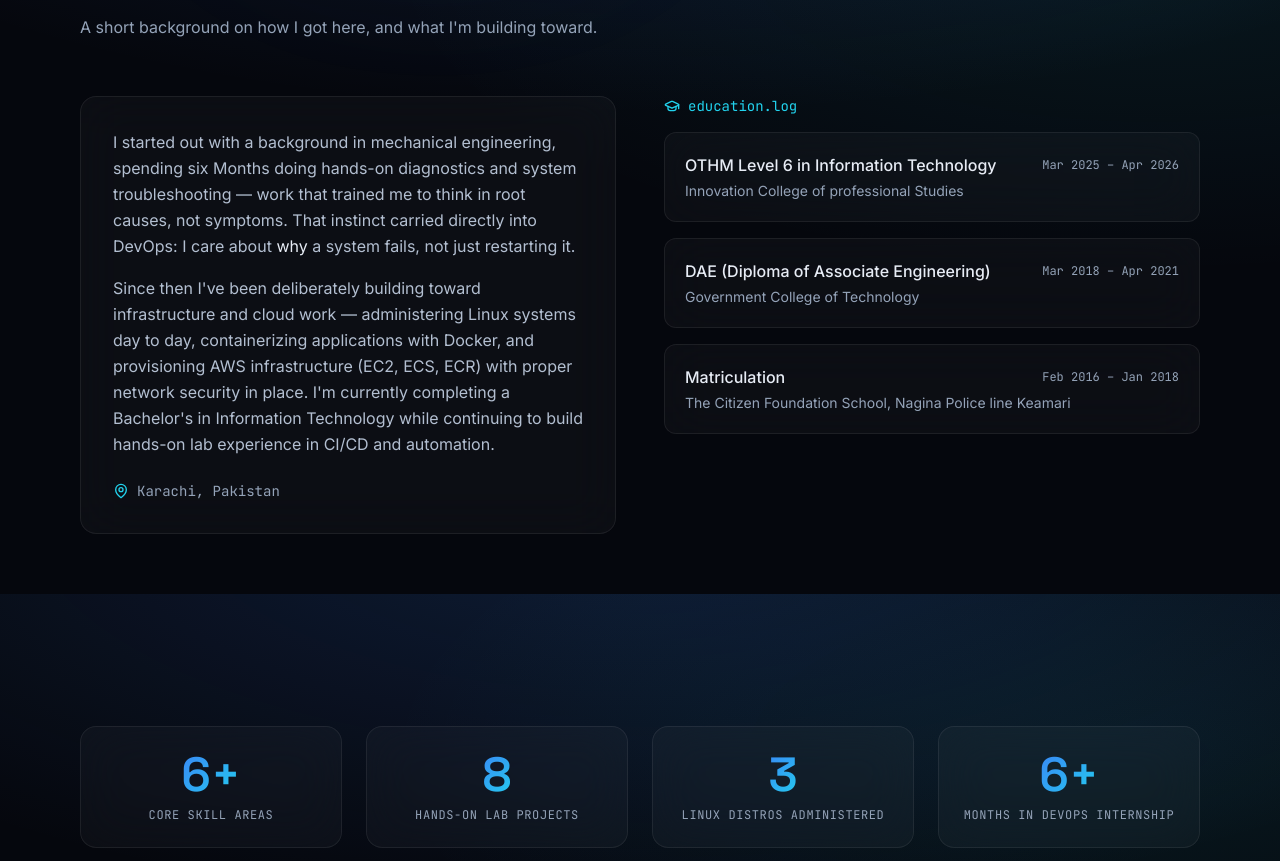
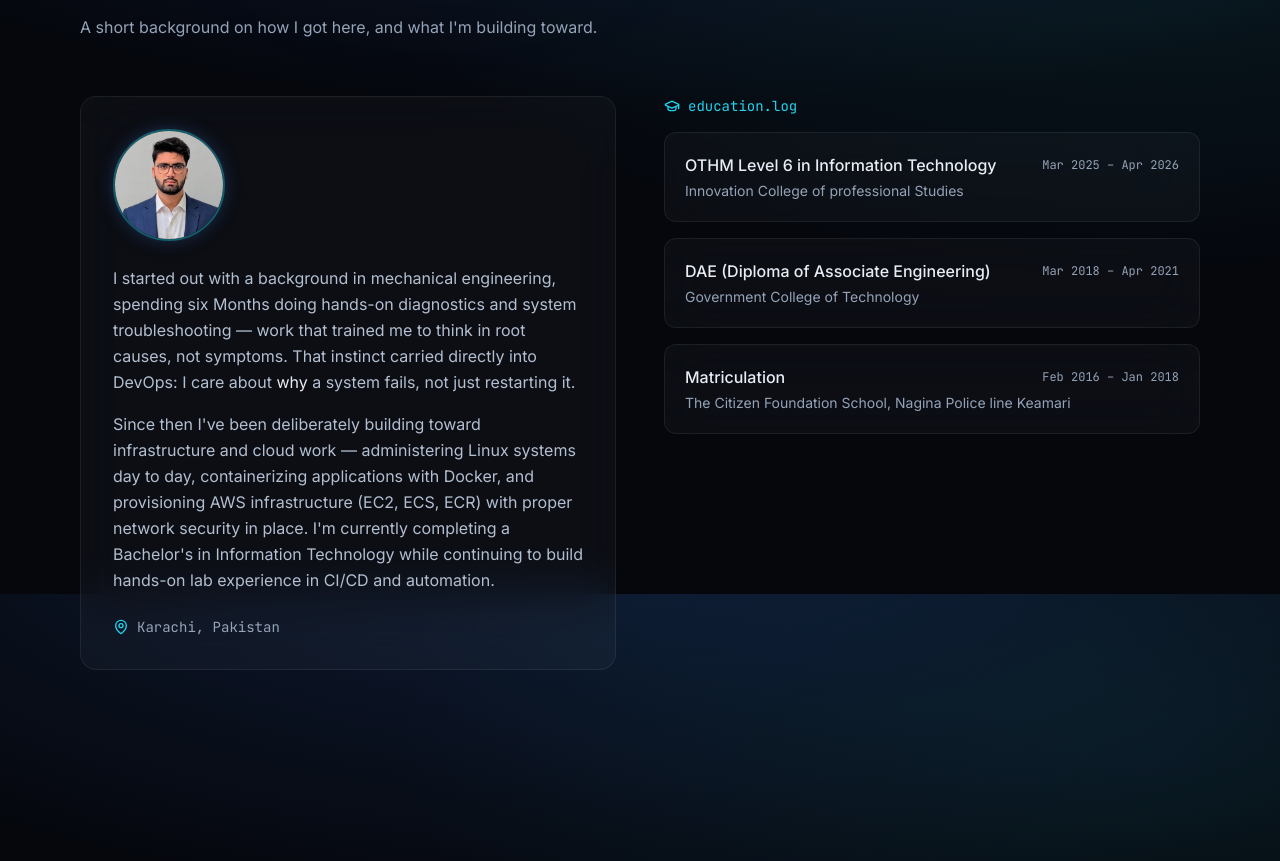
Before and after one commit to waqasqasid/portfolio, a React (Vite) app: page / in a window 1280 px wide. Shown: the part 1006-1867 px from the top of the page. Built offline with nearby package versions, Linux system fonts and the light colour scheme.

Commit message:
update my profile picture

```diff
--- a/src/sections/About.jsx
+++ b/src/sections/About.jsx
@@ -1,3 +1,4 @@
+import profileImg from '../assets/profile.jpg'
 import { motion } from 'framer-motion'
 import { MapPin, GraduationCap } from 'lucide-react'
 import SectionHeading from '../components/SectionHeading'
@@ -21,6 +22,12 @@ export default function About() {
             transition={{ duration: 0.6 }}
             className="glass rounded-2xl p-8"
           >
+            <img
+            src={profileImg}
+            alt="Waqas Ali Shah"
+            className="mb-6 h-28 w-28 rounded-full border-2 border-signal-cyan/40 object-cover shadow-glow-sm"
+            />
+
             <p className="leading-relaxed text-mist-300">
               I started out with a background in mechanical engineering, spending six Months
               doing hands-on diagnostics and system troubleshooting — work that trained me to
```
Also changed, not shown: src/assets/profile.jpg (added).
